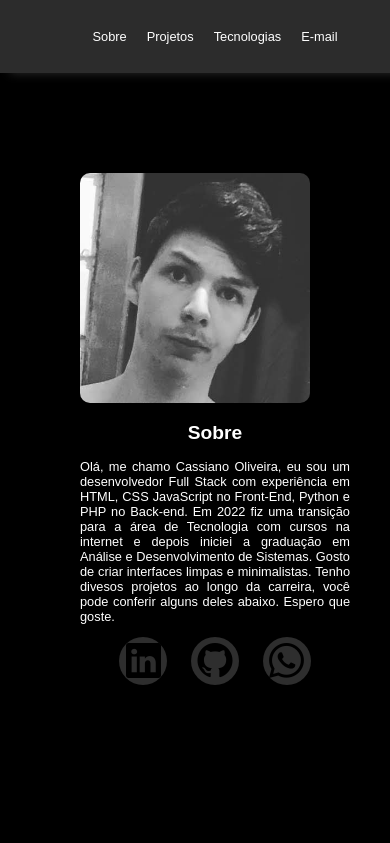
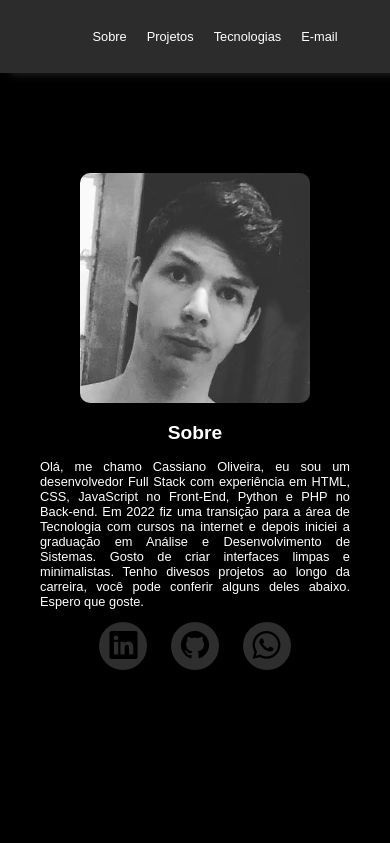
Before and after one commit to CassianoOliveira23/portfolio_frontend, a plain HTML site: page index.html in a window 390 px wide. Shown: the top 843 px of the page. Drawn offline with nearby package versions, Linux system fonts and the light colour scheme.

Commit message:
responsividade btn-social

```diff
--- a/index.html
+++ b/index.html
@@ -40,7 +40,7 @@
                 </div>
                 <div class="text">
                     <h2>Sobre</h2>
-                    <p>Olá, me chamo Cassiano Oliveira, eu sou um desenvolvedor Full Stack com experiência em HTML, CSS JavaScript no Front-End, Python e PHP no Back-end. Em 2022 fiz uma transição para a área de Tecnologia com cursos na internet e depois iniciei a graduação em Análise e Desenvolvimento de Sistemas. Gosto de criar interfaces limpas e minimalistas. Tenho divesos projetos ao longo da carreira, você pode conferir alguns deles abaixo. Espero que goste.</p>
+                    <p>Olá, me chamo Cassiano Oliveira, eu sou um desenvolvedor Full Stack com experiência em HTML, CSS, JavaScript no Front-End, Python e PHP no Back-end. Em 2022 fiz uma transição para a área de Tecnologia com cursos na internet e depois iniciei a graduação em Análise e Desenvolvimento de Sistemas. Gosto de criar interfaces limpas e minimalistas. Tenho divesos projetos ao longo da carreira, você pode conferir alguns deles abaixo. Espero que goste.</p>
 
                     <div class="btn-social">
                         <a href="https://www.linkedin.com/in/cassiano-oliveira-074950a7/" target="_blank"><button><i class="bi bi-linkedin"></i></button></a>
@@ -170,7 +170,6 @@
                     </li>
                 </ul>
             </div>
-
         </div>
 
         <section id="contato">
--- a/style.css
+++ b/style.css
@@ -129,8 +129,6 @@ section h2 {
     margin: 20px 2%;
 }
 
-
-
 .projeto img {
     max-width: 100%;
     height: auto;
@@ -175,9 +173,9 @@ section h2 {
     width: 115px;
     height: 100px;
     cursor: pointer;
-    /* border: 1px solid #909090;
+    border: 1px solid #909090;
     border-radius: 10px;
-    box-shadow: 0 0 15px #afafaf; */
+    box-shadow: 0 0 15px #afafaf;
 }
 
 .stacks ul li{
@@ -247,12 +245,14 @@ footer {
     .about{
         flex-direction: column;
         align-items: center;
+        text-align: center;
     }
     .projetos{
         flex-direction: column;
         align-items: center;
     }
 }
+
 
 @media screen and (max-width: 450px){
     .header-inner-content{
@@ -263,13 +263,20 @@ footer {
     .about .btn-social button{
         width: 48px;
         height: 48px;
+        text-align: center;
+        font-size: 28px;
     }
 
+
+    .text {
+        padding-left: 0;
+    }
 
 
     .stacks{
         max-width: 450px;
         justify-content: center;
+
     }
 
     .stacks img{
```
